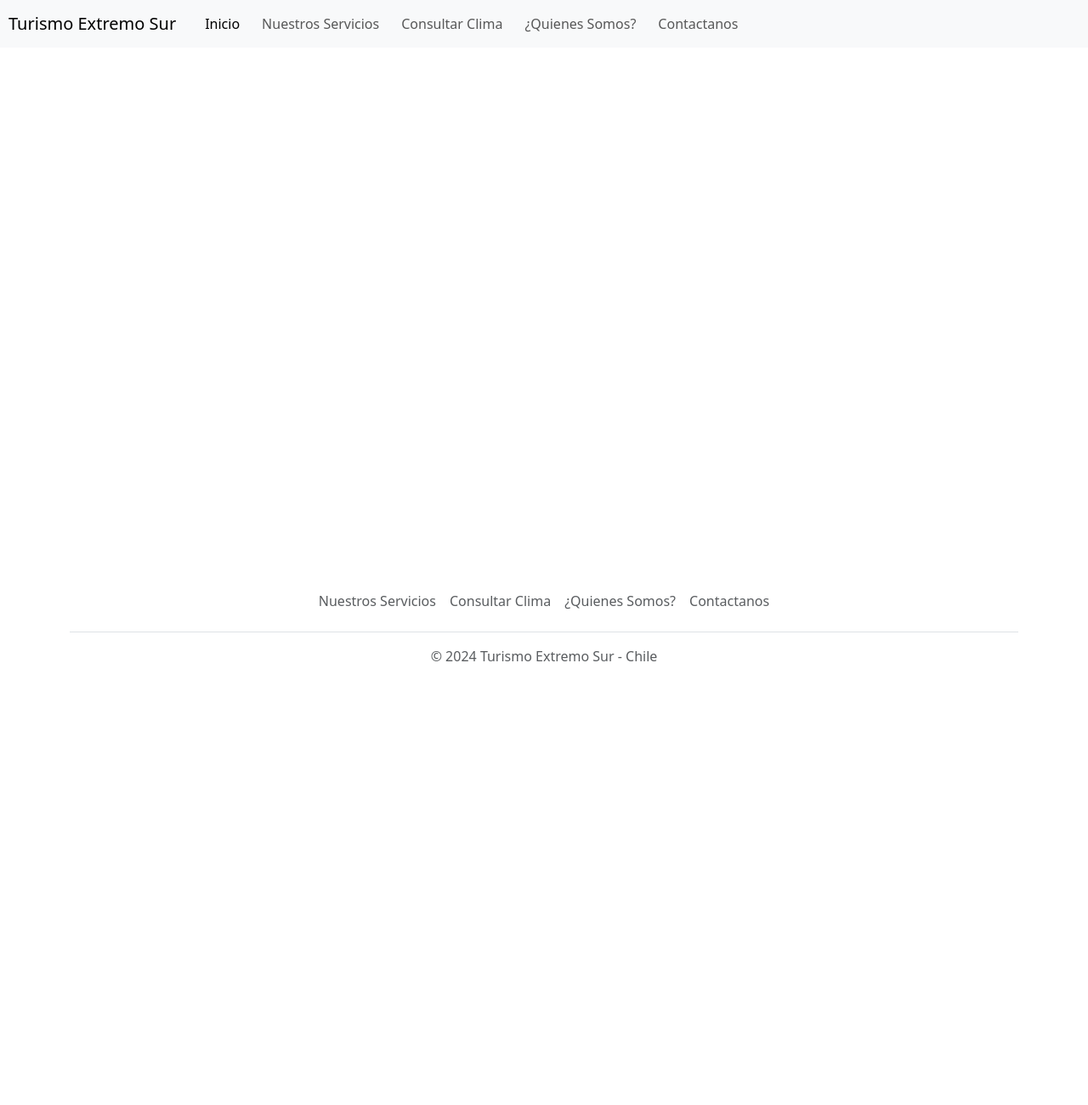
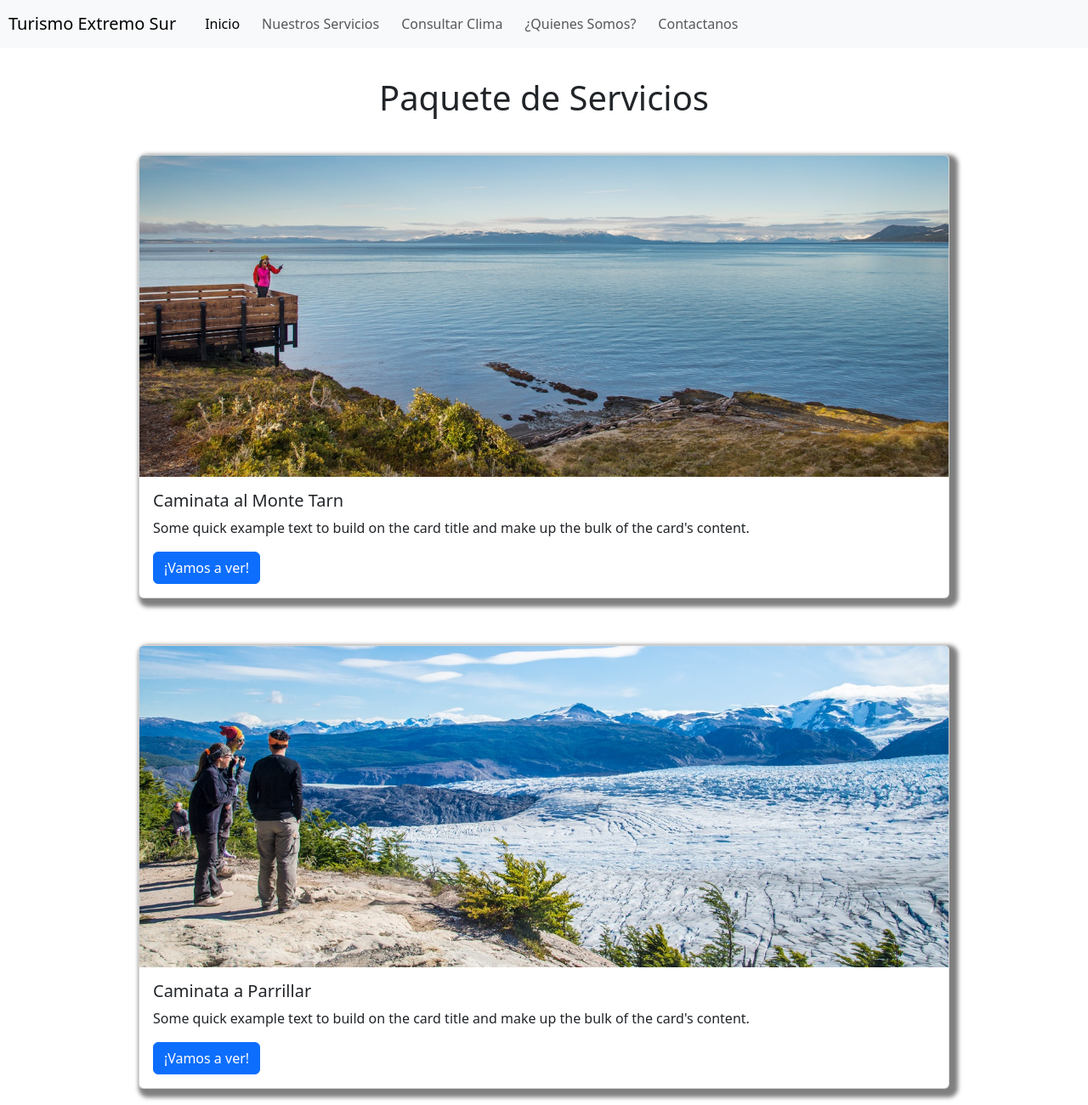
Before and after one commit to Pedroocared/turismoextremosur, a plain HTML site: page page/nuestrosServicios.html in a window 1280 px wide. Shown: the top 1300 px of the page at 85% size. Before the commit the page ends 800 px from the top, so only its background shows below. Drawn offline with nearby package versions, Linux system fonts and the light colour scheme.

Commit message:
paquete de servicios

```diff
--- a/css/style.css
+++ b/css/style.css
@@ -112,6 +112,7 @@
 
 
 @media (min-width:721px) {
+
     .contenedorCarousel{
 
         display: flexbox;
@@ -229,3 +230,31 @@ body {
 
     margin-top: auto;
   }
+
+
+
+  .nuestrosServis{
+    display: grid;
+    padding: 35px;
+    width: 80%;
+
+    margin-bottom: 50px;
+    grid-template-rows: 2fr 2fr 2fr;
+    border-radius: 10px;
+
+    margin-left: auto;
+    margin-right: auto;
+
+
+
+}
+.nuestrosServis .card{
+    margin-bottom: 55px;
+    width: 100%;
+    box-shadow: 5px 5px 5px 5px rgba(0, 0, 0, 0.5);
+}
+.titulo h2{
+    text-align: center;
+    margin-top: 35px;
+    font-size: 40px;
+}
--- a/page/nuestrosServicios.html
+++ b/page/nuestrosServicios.html
@@ -40,7 +40,38 @@
     </section>
   </header>
 
-    <main>
+    <main >
+      <div class="titulo">
+        <h2>Paquete de Servicios</h2>
+      </div>
+
+      <section class="nuestrosServis">
+
+        <div class="card">
+          <img src="../img/card (1).jpg" class="card-img-top" alt="...">
+          <div class="card-body">
+            <h5 class="card-title">Caminata al Monte Tarn</h5>
+            <p class="card-text">Some quick example text to build on the card title and make up the bulk of the card's content.</p>
+            <a href="#" class="btn btn-primary">¡Vamos a ver!</a>
+          </div>
+        </div>
+        <div class="card">
+          <img src="../img/card (2).jpg" class="card-img-top" alt="...">
+          <div class="card-body">
+            <h5 class="card-title">Caminata a Parrillar</h5>
+            <p class="card-text">Some quick example text to build on the card title and make up the bulk of the card's content.</p>
+            <a href="#" class="btn btn-primary">¡Vamos a ver!</a>
+          </div>
+        </div>
+        <div class="card">
+          <img src="../img/card (3).jpg" class="card-img-top" alt="...">
+          <div class="card-body">
+            <h5 class="card-title">Caminata Mirador Zapador</h5>
+            <p class="card-text">Some quick example text to build on the card title and make up the bulk of the card's content.</p>
+            <a href="#" class="btn btn-primary">¡Vamos a ver!</a>
+          </div>
+        </div>
+      </section>
 
 
 
```
Also changed, not shown: page/quienes.html (+1 -1 lines), img/card (1).jpg (added), img/card (2).jpg (added), img/card (3).jpg (added), img/card1.jpg (added).
